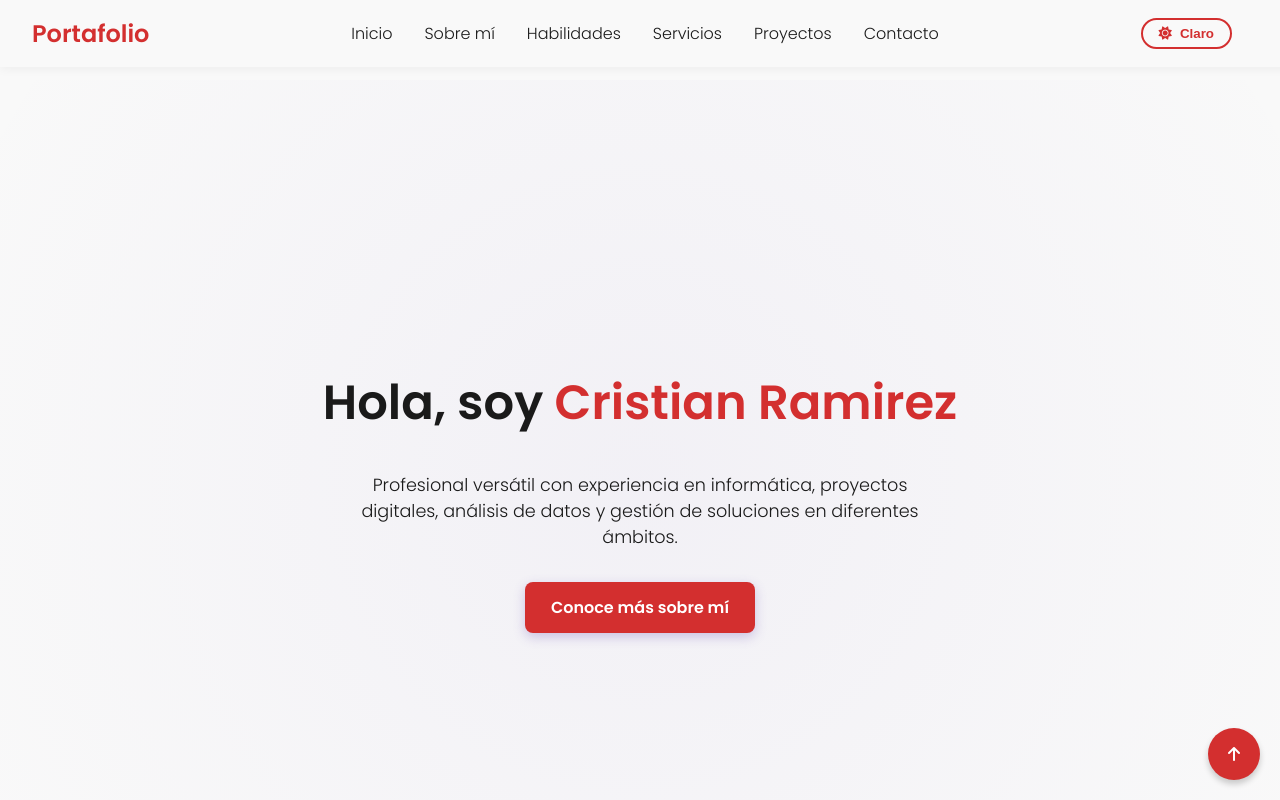
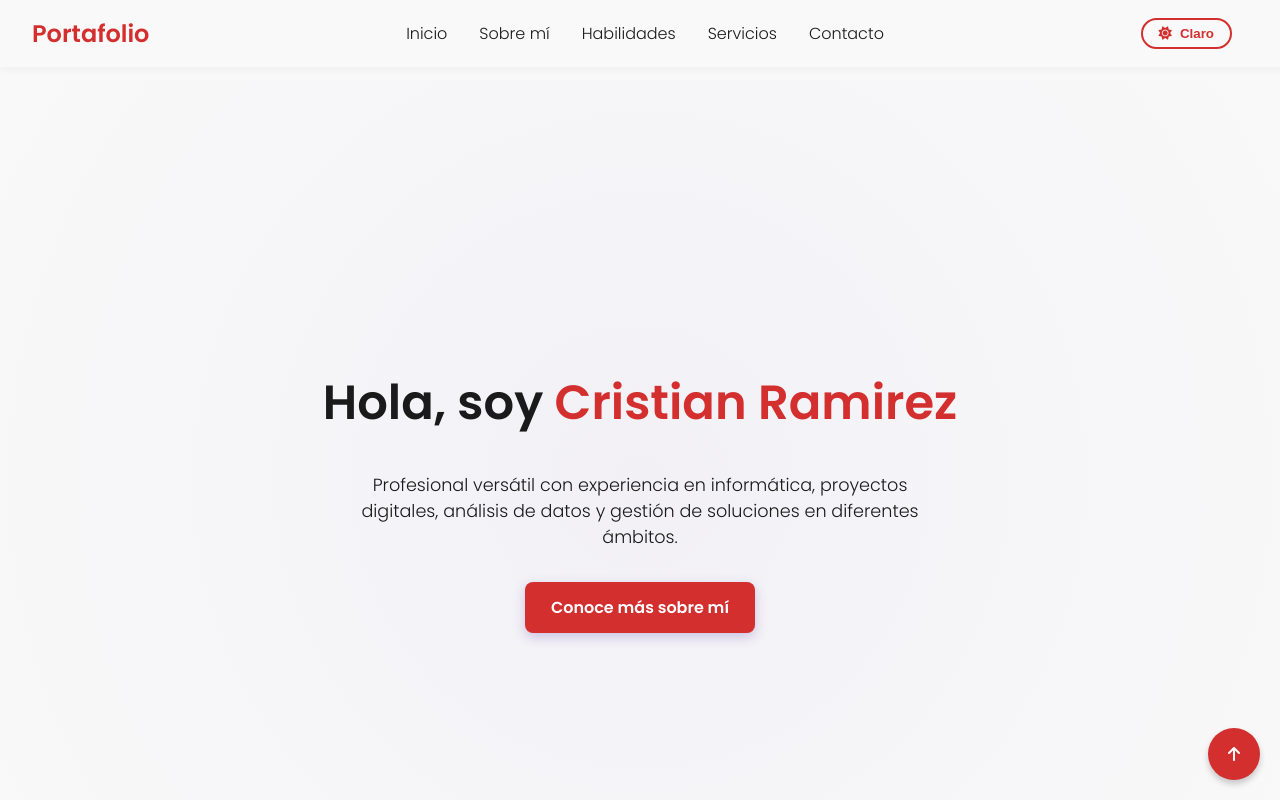
Before and after one commit to CristianRamirezSoto/PortafolioGeneral, a plain HTML site: page docs/index.html in a window 1280 px wide. Shown: the top 800 px of the page. Drawn offline with Linux system fonts and the light colour scheme.

Commit message:
Primer commit

```diff
--- a/docs/index.html
+++ b/docs/index.html
@@ -28,7 +28,6 @@
       <a href="#sobre-mi">Sobre mí</a>
       <a href="#habilidades">Habilidades</a>
       <a href="#servicios">Servicios</a>
-      <a href="#proyectos">Proyectos</a>
       <a href="#contacto">Contacto</a>
     </nav>
     <button id="modo-btn" class="modo-toggle">
```
